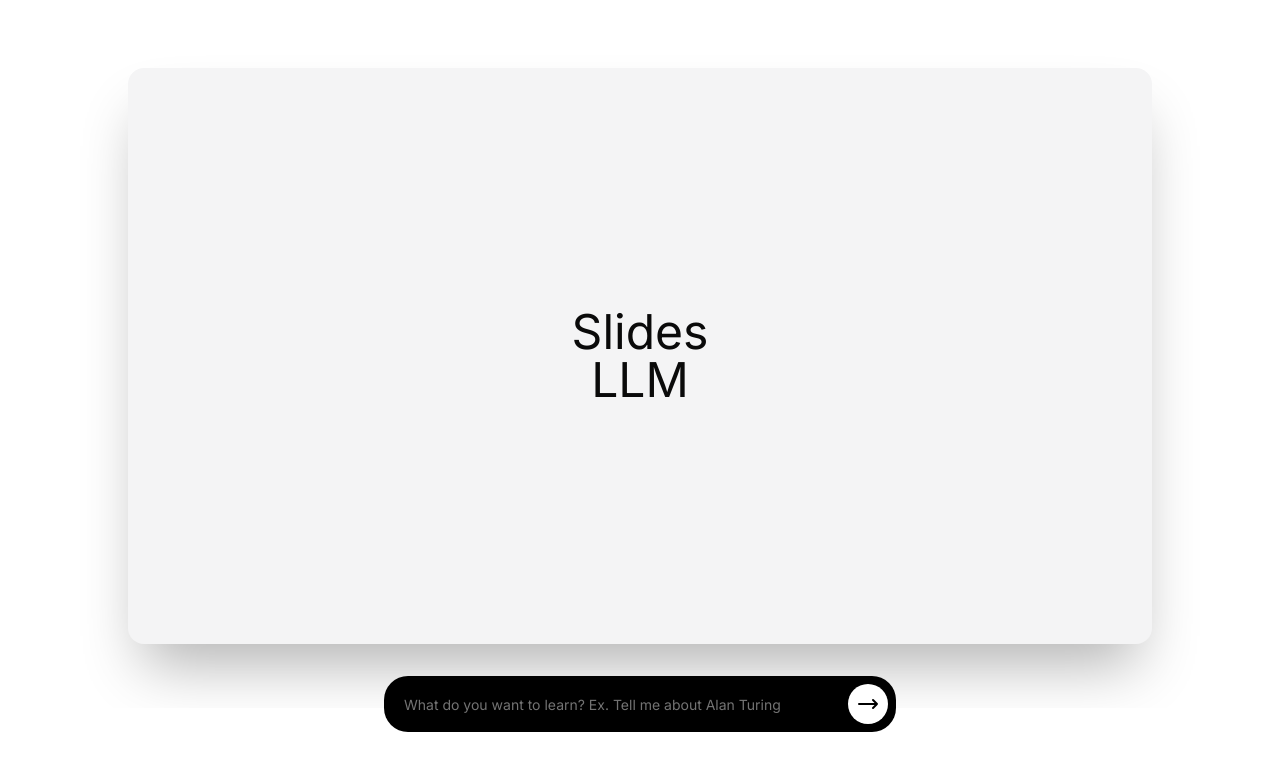
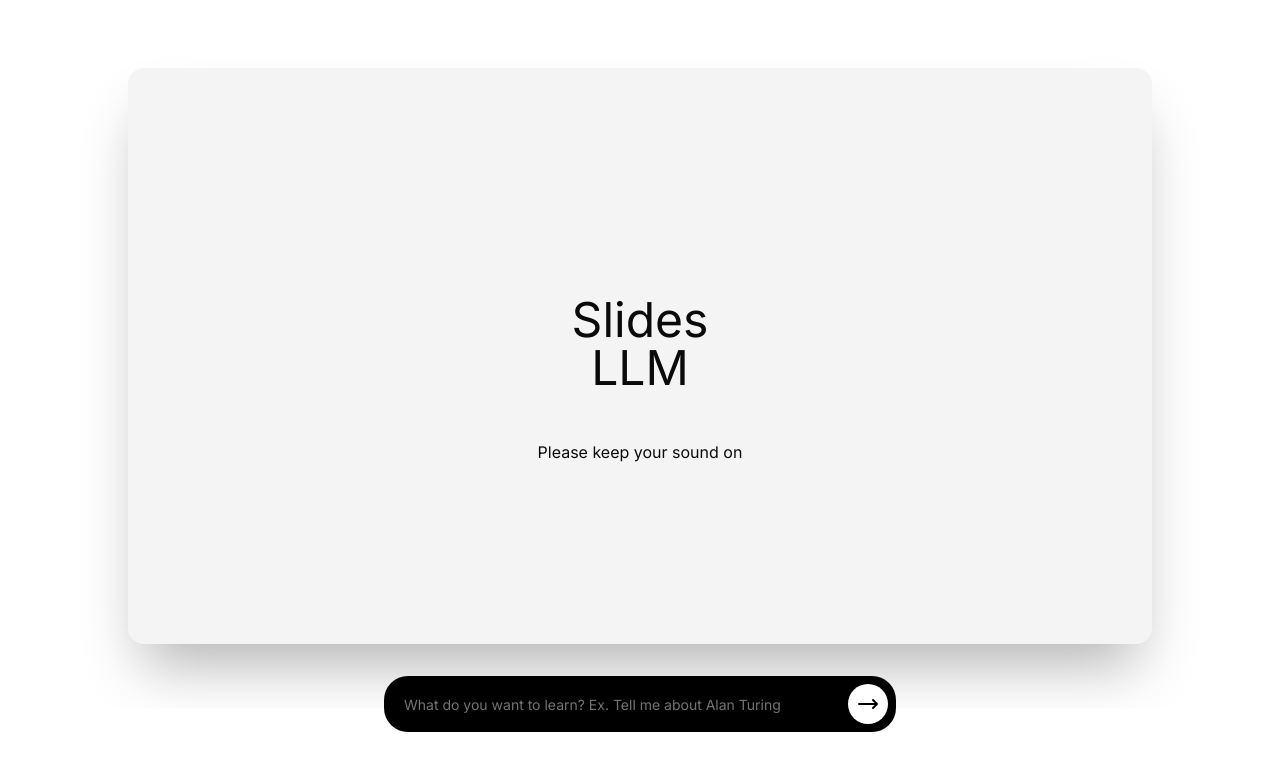
Before and after one commit to ShinnosukeUesaka/slides-llm-front, a Next.js app: page / in a window 1280 px wide. Shown: the top 770 px of the page. Built offline with nearby package versions, Linux system fonts and the light colour scheme.

Commit message:
Update SlideShowComponent in page.tsx

```diff
--- a/app/page.tsx
+++ b/app/page.tsx
@@ -302,7 +302,7 @@ const SlideShowComponent = () => {
 
         )
       } else {
-        slideComponent = (<div className="h-full w-full flex justify-center items-center text-5xl align-middle text-center">Slides<br/>LLM</div>)
+        slideComponent = (<div className="h-full w-full flex justify-center items-center flex-col"><div className="text-5xl text-center align-middle p-12">Slides<br/>LLM</div><div>Please keep your sound on</div></div>)
       }
     } else if (slideContent.template_id === "first_slide") {
       slideComponent = (
```
